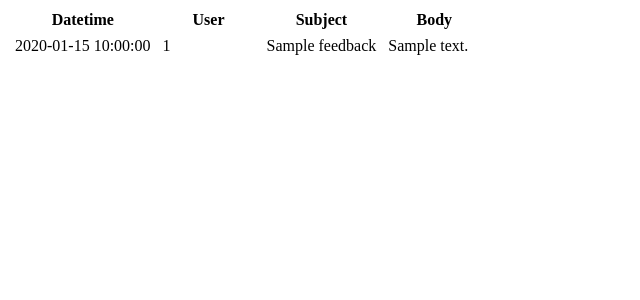
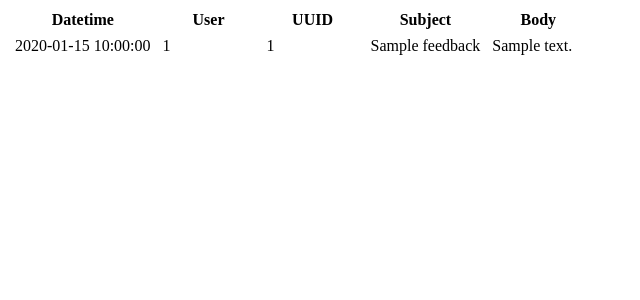
Before and after one commit to govertbuijs/gauss, a Python web app: template templates/feedback.html in a window 1280 px wide. Shown: the top 300 px of the page, without its empty margins (0-640 px from the left). Run offline with Jinja, Linux system fonts and the light colour scheme; the template is opened without the code that fills it: most values are stand-ins (such as "Sample title", 1, 10 or a date in 2020).

Commit message:
Added 'uuid' to feedback POST call

```diff
--- a/restapi/models.py
+++ b/restapi/models.py
@@ -341,10 +341,6 @@ class Match(models.Model):
                 # Don't offer chat option to iPhone clients
                 if choice[0] == 'chat':
                     continue
-            else:
-                # Don't offer FB option to webclients
-                if choice[0] == 'facebook':
-                    continue
             choices.append(choice[0])
         self.choices = '|'.join(choices)
 
@@ -544,6 +540,7 @@ class Feedback(models.Model):
     User Feedback
     """
     user = models.ForeignKey(User)
+    uuid = models.CharField(max_length=255)
     subject = models.CharField(max_length=150)
     body = models.TextField()
     creation_time = models.DateTimeField('date of creation', auto_now_add=True)
--- a/restapi/views.py
+++ b/restapi/views.py
@@ -726,12 +726,13 @@ class FeedbackAdd(ResponseMixin, View):
             return self.render(Response(200, response))
 
         try:
+            uuid = request.POST['uuid']
             subject = request.POST['subject']
             body = request.POST['body']
         except:
             response = {"Success": "False", "Error": "Missing parameters", }
             return self.render(Response(200, response))
-        new = Feedback(subject=subject, body=body, user=user)
+        new = Feedback(subject=subject, body=body, user=user, uuid=uuid)
         new.save()
         try:
             new.full_clean()
--- a/static_media/js/webclient.js
+++ b/static_media/js/webclient.js
@@ -61,7 +61,8 @@ function addFeedback() {
     consoleLog('Sending feedback', 1);
     var url = '/' + deviceId + feedbackAddQuery;
     var data = {'subject': $('#feedbackSubject').val(),
-                'body': $('#feedbackBody').val(), };
+                'body': $('#feedbackBody').val(),
+                'uuid': 'dummy_uuid_' + deviceId, };
 
     $.ajax({
         type: 'POST',
--- a/templates/feedback.html
+++ b/templates/feedback.html
@@ -9,13 +9,14 @@
         min-width: 100px;
       }
     </style>
-
+    <meta http-equiv="refresh" content="1">
   </head>
   <body>
     <table id="feedbackTable">
       <tr>
         <th>Datetime</th>
         <th>User</th>
+        <th>UUID</th>
         <th>Subject</th>
         <th>Body</th>
       </tr>
@@ -24,6 +25,7 @@
       <tr>
         <td>{{ feedback.creation_time }}</td>
         <td>{{ feedback.user_id }}</td>
+        <td>{{ feedback.uuid }}</td>
         <td>{{ feedback.subject }}</td>
         <td>{{ feedback.body }}</td>
       </tr>
```
